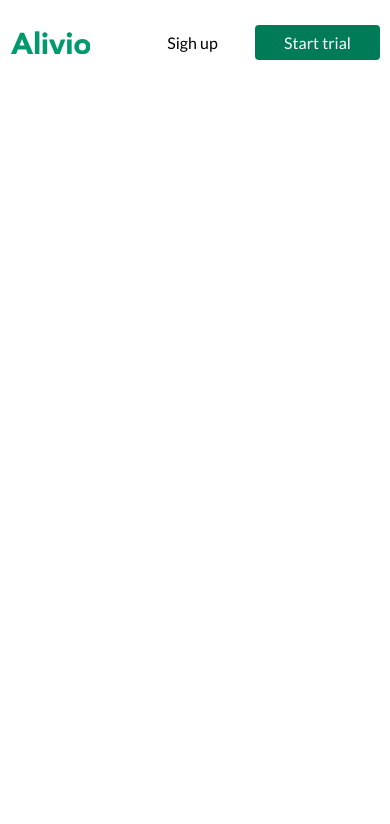
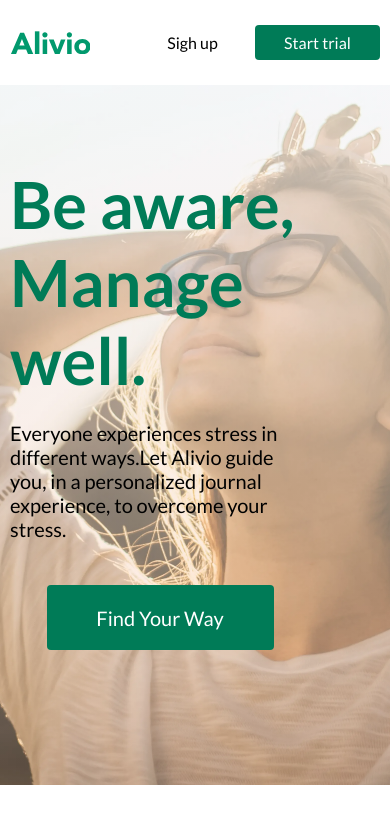
Before and after one commit to AKENTEVDA/alivio_page, a website: page index.html in a window 390 px wide. Drawn offline with Linux system fonts and the light colour scheme.

Commit message:
hero section

```diff
--- a/index.css
+++ b/index.css
@@ -1,3 +1,4 @@
 @import url("styles/variables.css");
 @import url("styles/basic.css");
 @import url("styles/header.css");
+@import url("styles/hero.css");
--- a/index.html
+++ b/index.html
@@ -43,7 +43,23 @@
         </div>
       </div>
     </header>
-    <main></main>
+    <main>
+      <section class="hero" aria-label="hero-section">
+          <div class="container">
+            <div class="hero-block" aria-label="text_section">
+              <h1 class="hero-title">Be aware, Manage well.</h1>
+              <p class="hero-desc" aria-label="description_section">
+                Everyone experiences stress in different ways.Let Alivio guide
+                you, in a personalized journal experience, to overcome your
+                stress.
+              </p>
+              <button type="button" class="btn">Find Your Way</button>
+            </div>
+          </div>
+        </div>
+      </section>
+
+    </main>
     <footer></footer>
   </body>
 </html>
--- a/styles/basic.css
+++ b/styles/basic.css
@@ -11,6 +11,15 @@ body {
   max-width: 1400px;
   padding: 0 10px;
   margin: 0 auto;
+}
+h1,
+h2,
+h3,
+h4,
+h5,
+h6,
+p {
+  margin: 0;
 }
 ul {
   margin: 0;
--- /dev/null
+++ b/styles/hero.css
@@ -0,0 +1,62 @@
+.hero {
+  background: url("../assets/webp/background_fs.webp") center/cover no-repeat;
+  width: 100%;
+  height: 890px;
+}
+
+.hero-block {
+  display: flex;
+  flex-direction: column;
+  justify-content: start;
+  align-items: start;
+  max-width: 420px;
+  padding: 175px 0 0;
+}
+
+.hero-title {
+  font-weight: 700;
+  font-size: 65px;
+  color: var(--c-green);
+}
+
+.hero-desc {
+  font-weight: 400;
+  font-size: 20px;
+  color: var(--c-black);
+  margin: 22px 0 44px;
+}
+
+.hero-block .btn {
+  width: 227px;
+  height: 65px;
+}
+
+@media (max-width: 768px) {
+  .hero {
+    height: 700px;
+  }
+  .hero-block {
+    padding: 80px 0 0;
+  }
+  .hero-block .btn {
+    font-size: 20px;
+  }
+}
+
+@media (max-width: 480px) {
+  .hero {
+    background: linear-gradient(
+        180deg,
+        rgba(245, 246, 252, 0.52),
+        rgba(255, 176, 139, 0.28)
+      ),
+      url("../assets/webp/background_fs.webp") 60% 50% / cover no-repeat;
+  }
+  .hero-block {
+    max-width: 300px;
+  }
+  .hero-block .btn {
+    margin: 0 auto;
+    font-size: 20px;
+  }
+}
```
